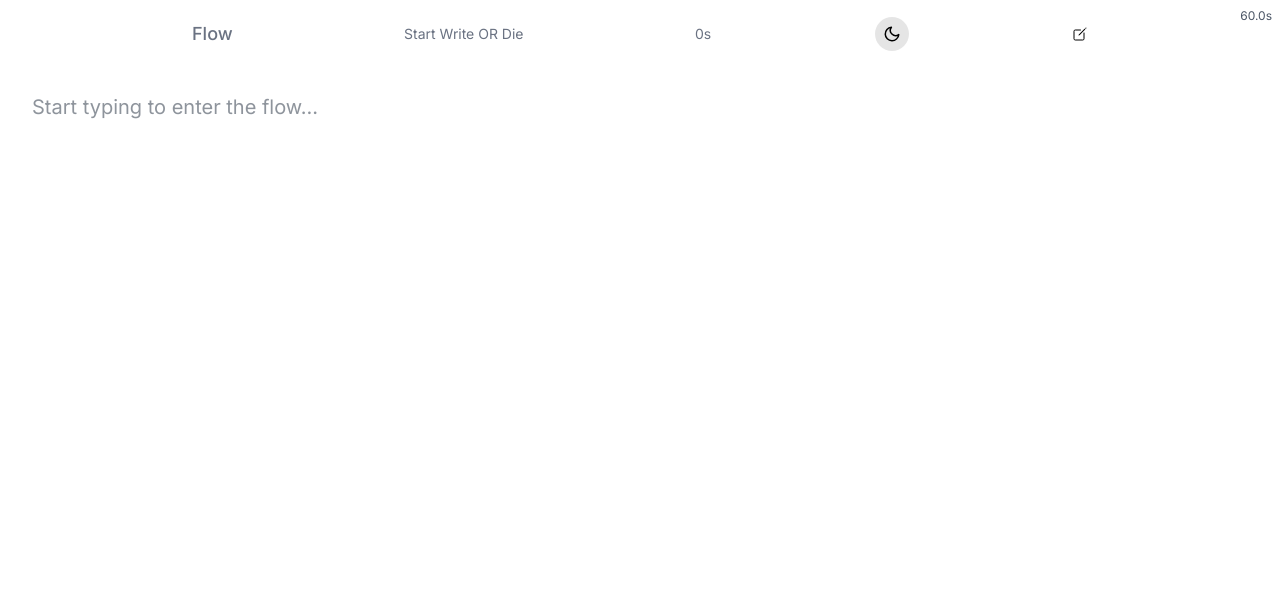
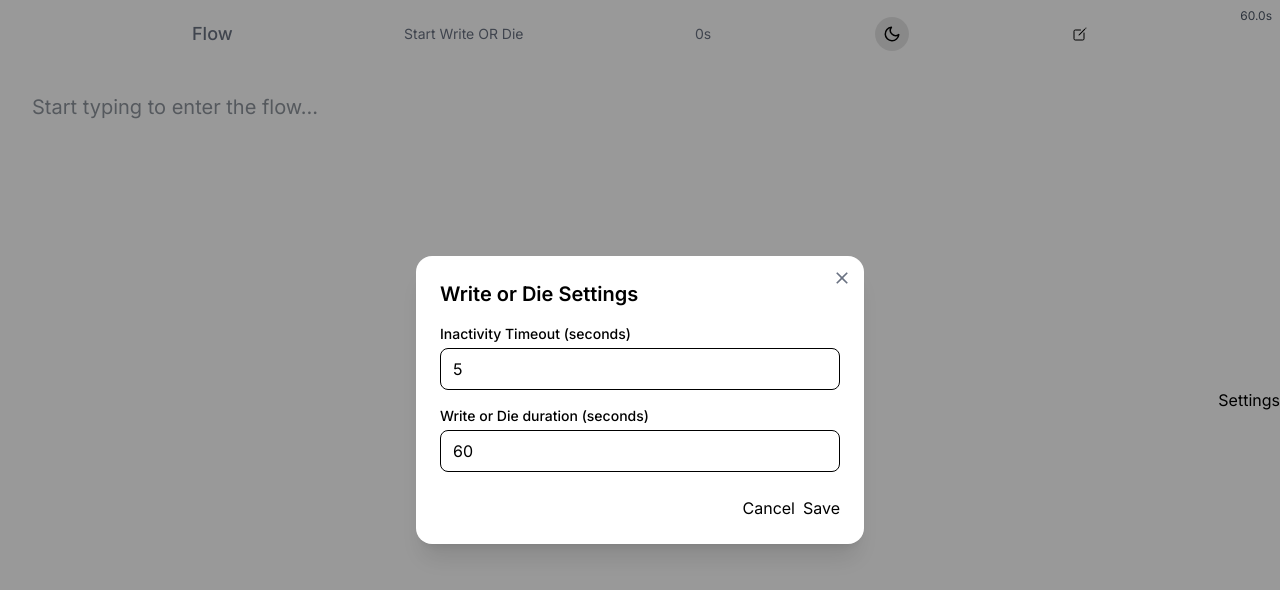
Before and after one commit to ObayM/flow-typing, a Next.js app: page / in a window 1280 px wide. Shown: the top 590 px of the page. Built offline with nearby package versions, Linux system fonts and the light colour scheme; no server answers; the database is empty.

Commit message:
created the settings modal component, time to implement

```diff
--- a/src/app/page.tsx
+++ b/src/app/page.tsx
@@ -9,6 +9,8 @@ import Header from "@/components/layout/header";
 import { useTypingTimer } from "@/hooks/useTypingTimer";
 import WriteOrDieProgressBar from "@/components/WriteOrDieProgressBar";
 import { supabase } from "@/lib/supabase";
+
+import SettingsModal from "@/components/SettingsModal";
 
 const WritingFlowPage: FC = () => {
   const [config, setConfig] = useState<{ preDelete: number; duration: number } | null>(null)
@@ -92,6 +94,7 @@ const WritingFlowPage: FC = () => {
         text={text}
         handleChange={handleTextChange}
       />
+      <SettingsModal />
     </WritingContainer>
   );
 };
--- a/src/components/SettingsModal.jsx
+++ b/src/components/SettingsModal.jsx
@@ -0,0 +1,89 @@
+'use client'
+
+import { useState } from 'react'
+import { motion, AnimatePresence } from 'framer-motion'
+import { IoMdClose } from "react-icons/io";
+
+
+export default function SettingsModal() {
+  const [open, setOpen] = useState(true)
+  const [preDeleteTime, setPreDeleteTime] = useState(5)
+  const [writeOrDieDuration, setWriteOrDieDuration] = useState(60)
+
+  const handleSave = () => {
+    console.log('Saved settings:', {
+      preDeleteTime,
+      writeOrDieDuration,
+    })
+    setOpen(false)
+  }
+
+  return (
+    <>
+      <button onClick={() => setOpen(true)}>Settings</button>
+
+      <AnimatePresence>
+        {open && (
+          <motion.div
+            className="fixed inset-0 bg-black/40 flex items-center justify-center z-50"
+            initial={{ opacity: 0 }}
+            animate={{ opacity: 1 }}
+            exit={{ opacity: 0 }}
+          >
+            <motion.div
+              className="bg-white dark:bg-neutral-900 rounded-2xl shadow-xl p-6 w-full max-w-md relative"
+              initial={{ scale: 0.9, opacity: 0 }}
+              animate={{ scale: 1, opacity: 1 }}
+              exit={{ scale: 0.9, opacity: 0 }}
+            >
+
+              <button
+                className="absolute top-3 right-3 text-gray-500 hover:text-gray-800"
+                onClick={() => setOpen(false)}
+              >
+                <IoMdClose size={20} />
+              </button>
+
+              <h2 className="text-xl font-semibold mb-4">Write or Die Settings</h2>
+
+              <div className="space-y-4">
+                <div>
+                  <label className="block text-sm font-medium mb-1">
+                   Inactivity Timeout (seconds)
+                  </label>
+                  <input
+                    type="number"
+                    value={preDeleteTime}
+                    onChange={(e) => setPreDeleteTime(Number(e.target.value))}
+                    className="w-full border rounded-lg px-3 py-2 focus:ring-2 focus:ring-blue-500 outline-none"
+                    min={1}
+                  />
+                </div>
+
+                <div>
+                  <label className="block text-sm font-medium mb-1">
+                    Write or Die duration (seconds)
+                  </label>
+                  <input
+                    type="number" fsdfa f sa
+                    value={writeOrDieDuration}
+                    onChange={(e) => setWriteOrDieDuration(Number(e.target.value))}
+                    className="w-full border rounded-lg px-3 py-2 focus:ring-2 focus:ring-blue-500 outline-none"
+                    min={5}
+                  />
+                </div>
+              </div>
+
+              <div className="flex justify-end gap-2 mt-6">
+                <button variant="outline" onClick={() => setOpen(false)}>
+                  Cancel
+                </button>
+                <button onClick={handleSave}>Save</button>
+              </div>
+            </motion.div>
+          </motion.div>
+        )}
+      </AnimatePresence>
+    </>
+  )
+}
```
Also changed, not shown: 1 other file (tests, documents, lock files or other folders).
